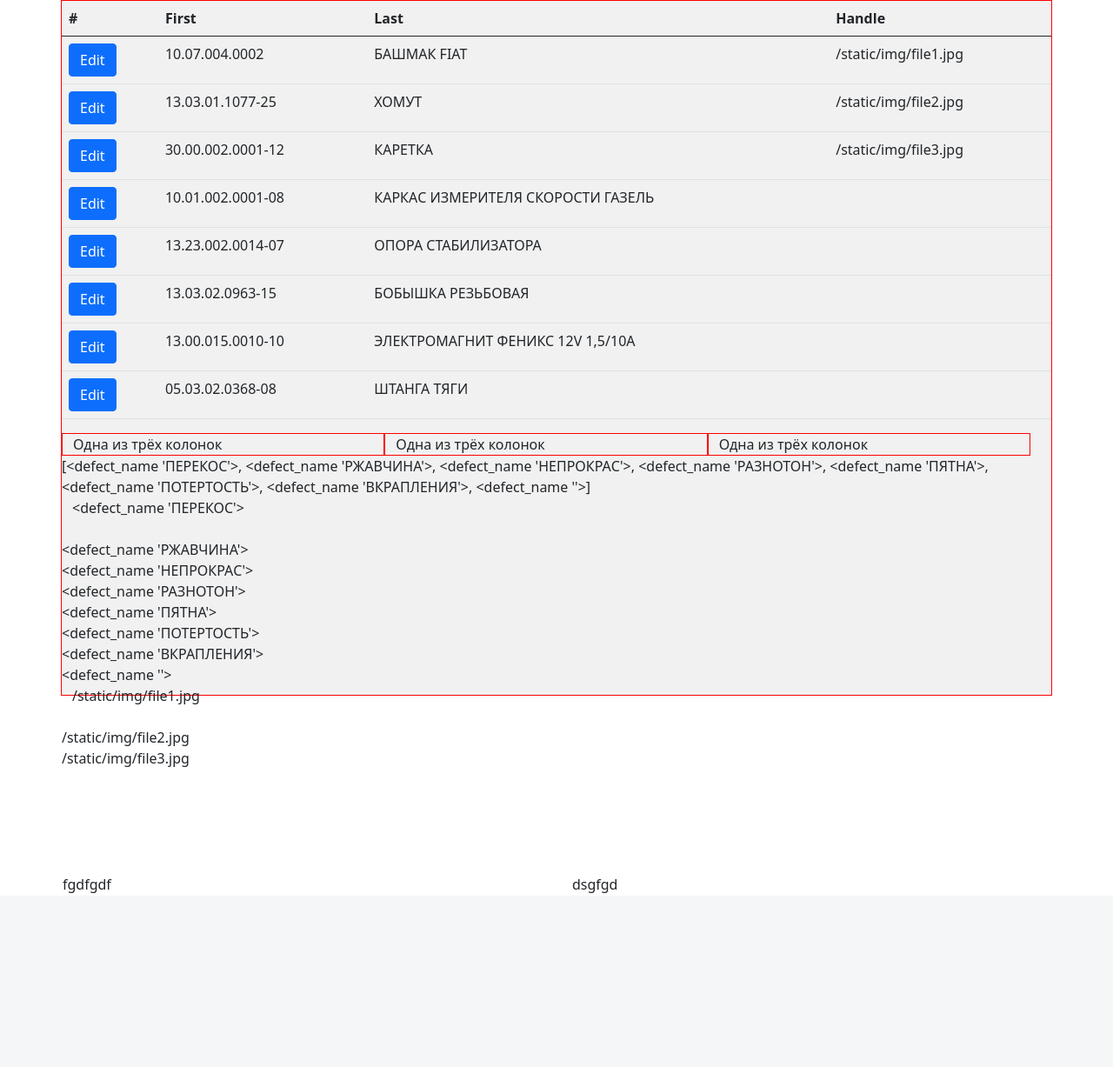
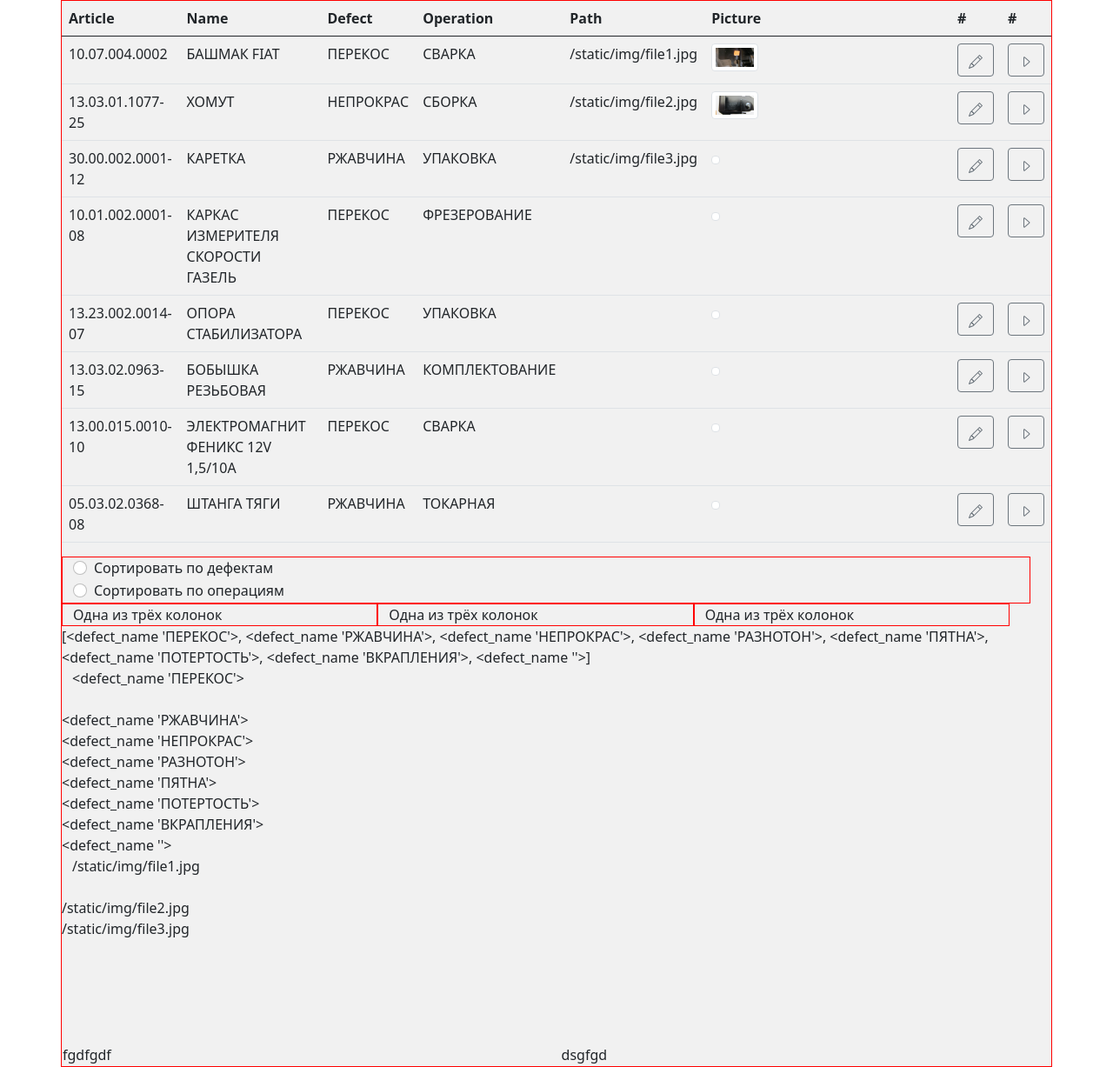
Before and after one commit to DjonnyLem/catalog, a Flask app: page /show in a window 1280 px wide. Shown: the part 56-1283 px from the top of the page at 87% size. Before the commit the page ends 1083 px from the top, so only its background shows below. Run offline with Flask 2, Linux system fonts and the light colour scheme; data comes from the database, SQL or seed files in the repository; both versions use the stored data as it was after the commit.

Commit message:
13/04/21 15:40

```diff
--- a/app.py
+++ b/app.py
@@ -56,11 +56,12 @@ def index():
 
 @app.route('/add', methods=['POST', 'GET'])
 def add():
-    print (request.form)
+    e = request.form
     defect = Defect.query.all()
     operation = Operation.query.all()
     catalog = Catalog.query.all()
-
+    for i in e:
+        print(i)
     if request.method == "POST":
 
         if request.form["indetify"] == "form1":
@@ -126,19 +127,30 @@ def add():
         return render_template("add.html", operation=operation, defect=defect)
 
 
-@app.route('/show')
+@app.route('/show', methods=['POST', 'GET'])
 
 def show():
+    req = request.form.get("flexRadioDefault")
     defects = Defect.query.all()
-    d = Catalog.query.all()
+    #d = Catalog.query.order_by(Catalog.operation).all()
     c = Catalog.query.all()
     f=Catalog.query.order_by(Catalog.name).all()
+    s = Catalog.query.filter_by(defect='ПЕРЕКОС').all()
     #print(defects)
     #print(type(d))
-    print(c)
+    #print(c)
     #print('+'*70)
     #print(f)
-    return render_template("show.html", defects=defects, d=d)
+    #print(req)
+    #for i in req:
+        #print (i)
+    if req == "a":
+        d = Catalog.query.order_by(Catalog.defect).all()
+    elif req == "b":
+        d = Catalog.query.order_by(Catalog.operation).all()
+    else:
+        d = Catalog.query.order_by(Catalog.id).all()
+    return render_template("show.html", defects=defects, d=d, s=s)
 
 
 
--- a/templates/add.html
+++ b/templates/add.html
@@ -141,6 +141,10 @@ Add
             <input type="submit" class="btn btn-success" value="Отправить">
 
         </form>
+
+<!------------------------------------------------------------------------------------------>
+<!------------------------------------------------------------------------------------------>
+
     </div>
     <select name="user_profile_color_2" required="required">
         <option value="">Выберите значение</option>
--- a/templates/show.html
+++ b/templates/show.html
@@ -13,7 +13,7 @@ Show
 
 
     <div class="container">
-        <div class="row" style="background-color: #f1f1f1; border:1px solid red; height:100vh">
+        <div class="row" style="background-color: #f1f1f1; border:1px solid red;"> <!-- height:100vh"-->
 
 
 
@@ -21,19 +21,32 @@ Show
 <table class="table">
   <thead>
     <tr>
+      <th scope="col">Article</th>
+      <th scope="col">Name</th>
+	  <th scope="col">Defect</th>
+	  <th scope="col">Operation</th>
+	  <th scope="col">Path</th>
+	  <th scope="col">Picture</th>
       <th scope="col">#</th>
-      <th scope="col">First</th>
-      <th scope="col">Last</th>
-      <th scope="col">Handle</th>
+      <th scope="col">#</th>
     </tr>
   </thead>
   <tbody>
 {% for i in d %}
  <tr>
-      <th><input type="submit" class="btn btn-primary" value="Edit"></th>
       <td>{{ i.aricle }}</td>
       <td>{{ i.name }}</td>
+      <td>{{ i.defect }}</td>
+      <td>{{ i.operation }}</td>
       <td>{{ i.note }}</td>
+	  <td><img src="{{ i.note }}" class="img-thumbnail" alt="" style=" max-width: 20%;  height: auto;"></td>
+
+      <th><button type="button" class="btn btn-outline-secondary"><svg xmlns="http://www.w3.org/2000/svg" width="16" height="16" fill="currentColor" class="bi bi-pencil" viewBox="0 0 16 16">
+  <path d="M12.146.146a.5.5 0 0 1 .708 0l3 3a.5.5 0 0 1 0 .708l-10 10a.5.5 0 0 1-.168.11l-5 2a.5.5 0 0 1-.65-.65l2-5a.5.5 0 0 1 .11-.168l10-10zM11.207 2.5L13.5 4.793 14.793 3.5 12.5 1.207 11.207 2.5zm1.586 3L10.5 3.207 4 9.707V10h.5a.5.5 0 0 1 .5.5v.5h.5a.5.5 0 0 1 .5.5v.5h.293l6.5-6.5zm-9.761 5.175l-.106.106-1.528 3.821 3.821-1.528.106-.106A.5.5 0 0 1 5 12.5V12h-.5a.5.5 0 0 1-.5-.5V11h-.5a.5.5 0 0 1-.468-.325z"/>
+</svg></button></th>
+      <th><button type="button" class="btn btn-outline-secondary"><svg xmlns="http://www.w3.org/2000/svg" width="16" height="16" fill="currentColor" class="bi bi-caret-right" viewBox="0 0 16 16">
+  <path d="M6 12.796V3.204L11.481 8 6 12.796zm.659.753l5.48-4.796a1 1 0 0 0 0-1.506L6.66 2.451C6.011 1.885 5 2.345 5 3.204v9.592a1 1 0 0 0 1.659.753z"/>
+</svg></button></th>
   </tr>
 {% endfor %}
 <!--
@@ -58,8 +71,24 @@ Show
   </tbody>
 </table>
 
+<div class="row align-items-start">
+    <div class="col" style="border:1px solid red; ">
+ <form method="post">
+<div class="form-check">
+  <input class="form-check-input" type="radio" name="flexRadioDefault" id="flexRadioDefault1" value="a" onChange="this.form.submit()">
+  <label class="form-check-label" for="flexRadioDefault1">
+    Сортировать по дефектам
+  </label>
+</div>
+<div class="form-check">
+  <input class="form-check-input" type="radio" name="flexRadioDefault" id="flexRadioDefault2" value="b" onChange="this.form.submit()">
+  <label class="form-check-label" for="flexRadioDefault2">
+    Сортировать по операциям
+  </label>
+</div>
+ </form>
 
-
+</div>
 <div class="row align-items-start">
     <div class="col" style="border:1px solid red;">
       Одна из трёх колонок
@@ -92,5 +121,24 @@ Show
     </div>
     </div>
 
+ <script>
+    function updateButtonState(){
+
+//let Radio = localStorage.getItem('Radio');
+//if (Radio) {
+ // let inp = document.querySelector('input[name="flexRadioDefault"]');
+//	onChange="this.form.submit()";
+ // if (inp) {
+  //  inp.checked = true;
+}
+     // var submitButton = document.querySelector('button[type="submit"]');
+     // var selectedRadioButton = document.querySelector('input[name="radio-value"]:checked');
+     // submitButton.disabled = selectedRadioButton.value != '5';
+   // }
+   // updateButtonState();
+let rad = document.querySelector('input[name="flexRadioDefault"]');
+console.log(rad);
+  </script>
+
 
 {% endblock %}
```
Also changed, not shown: testSelect.html (+45 -1 lines), catalog.db, static/img/file2.jpg (added), static/img/file3.jpg (added).
